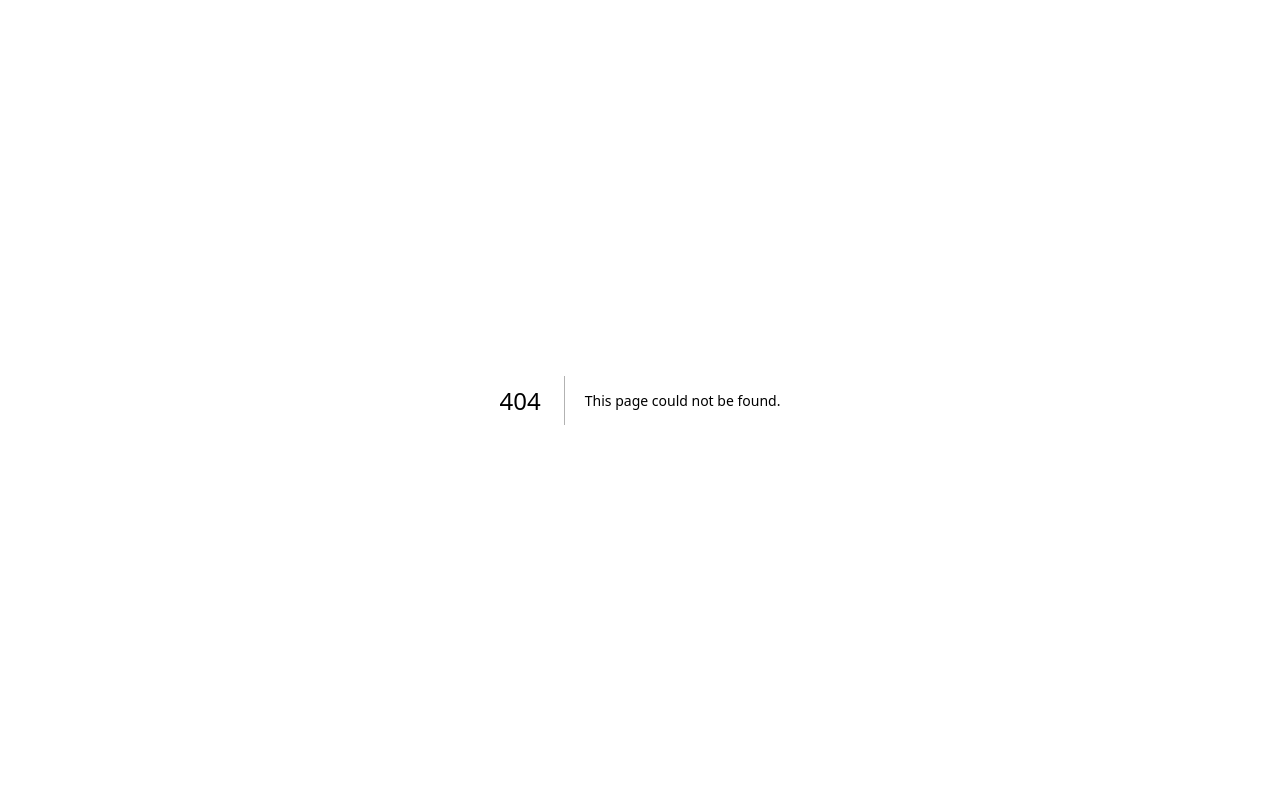
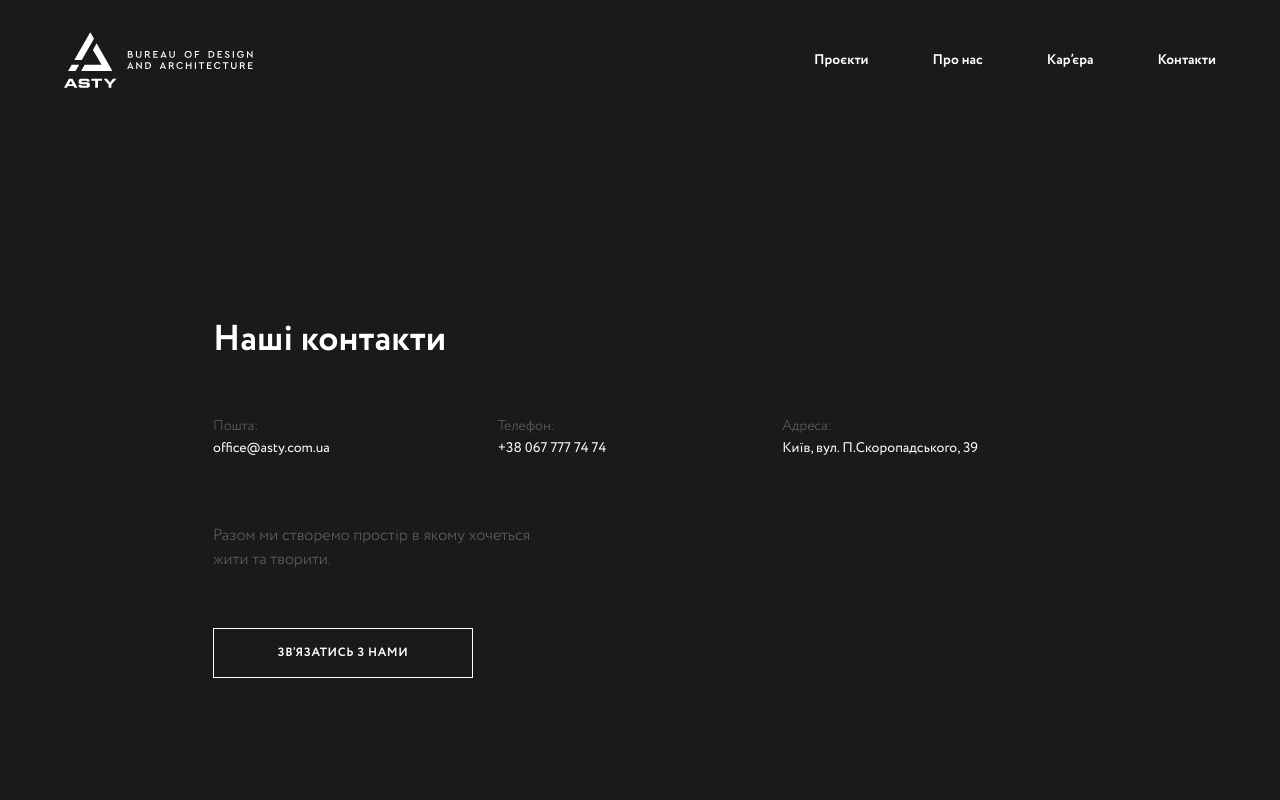
Before and after one commit to nikolaynizruhin/asty, a Next.js app: page /contact in a window 1280 px wide. Before the commit this address had no page. Shown: the top 800 px of the page. Built offline with nearby package versions, Linux system fonts and the light colour scheme.

Commit message:
Add contact page

```diff
--- /dev/null
+++ b/src/app/contact/page.tsx
@@ -0,0 +1,18 @@
+import Header from '@/src/components/header'
+import Footer from '@/src/components/footer'
+import ContactComponent from '@/src/components/contact'
+import { Metadata } from 'next'
+
+export const metadata: Metadata = {
+  title: 'Контакти',
+}
+
+export default function Contact() {
+  return (
+    <>
+      <Header />
+      <ContactComponent className='py-24 md:py-28 xl:py-80' />
+      <Footer isDark />
+    </>
+  )
+}
--- a/src/app/page.tsx
+++ b/src/app/page.tsx
@@ -4,7 +4,7 @@ import About from '@/src/components/home/about'
 import Categories from '@/src/components/home/categories'
 import Steps from '@/src/components/home/steps'
 import Career from '@/src/components/home/career'
-import Contact from '@/src/components/home/contact'
+import Contact from '@/src/components/contact'
 import Services from '@/src/components/home/services'
 
 export default function Home() {
@@ -16,7 +16,7 @@ export default function Home() {
       <Steps />
       <Services />
       <Career />
-      <Contact />
+      <Contact className='py-20 xl:py-32' />
       <Footer isDark />
     </>
   )
--- a/src/components/home/contact.tsx
+++ b/src/components/contact.tsx
@@ -23,9 +23,9 @@ const contacts = [
   }
 ]
 
-export default function Contact() {
+export default function Contact({ className }: { className?: string }) {
   return (
-    <div id="contact" className="bg-[#1a1a1a] py-20 xl:py-32">
+    <div id="contact" className={`bg-[#1a1a1a] ${className}`}>
       <Container>
         <Heading className="max-w-[250px] mb-12 xl:mb-14">Наші контакти</Heading>
         <div className="grid grid-cols-2 sm:grid-cols-3 gap-x-4 gap-y-8 sm:gap-0 mr-16 sm:mr-0">
--- a/src/components/header.tsx
+++ b/src/components/header.tsx
@@ -11,7 +11,7 @@ const navigation = [
   { name: 'Проєкти', href: '/projects' },
   { name: 'Про нас', href: '/#about' },
   { name: 'Кар’єра', href: '/#career' },
-  { name: 'Контакти', href: '/#contact' },
+  { name: 'Контакти', href: '/contact' },
 ]
 
 export default function Header({ isDark = false }: { isDark?: boolean }) {
```
